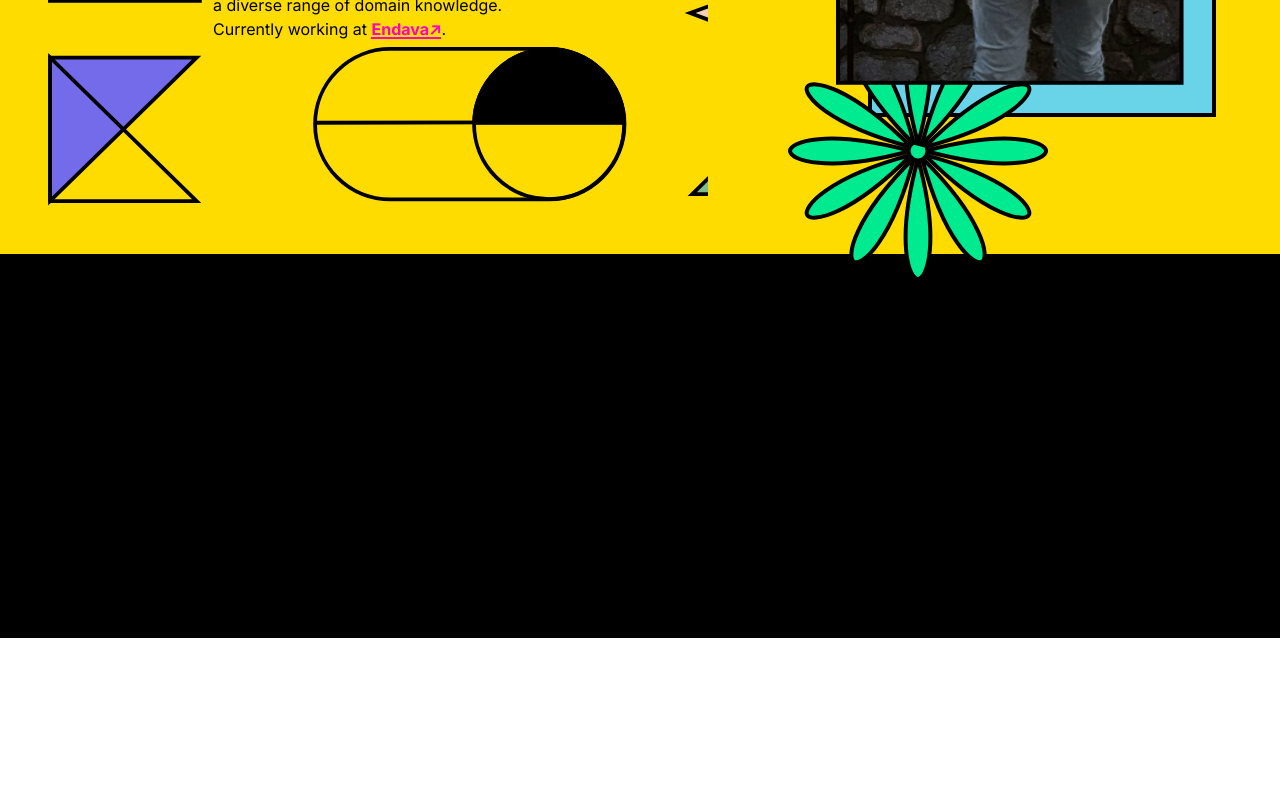
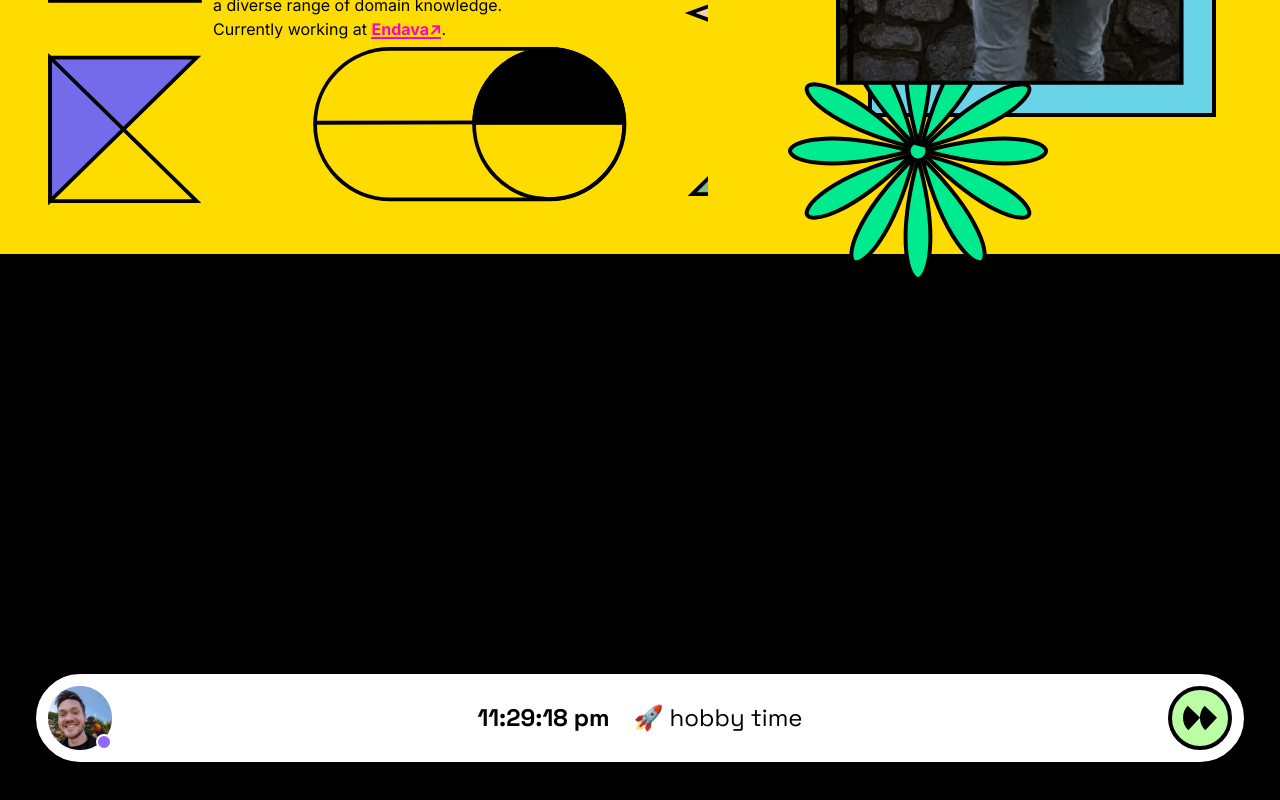
Before and after one commit to BenFranzi/benfranzi.com, a Next.js app: page / in a window 1280 px wide. Shown: the part 740-1540 px from the top of the page. Before the commit the page ends 1378 px from the top, so only its background shows below. Built offline with nearby package versions, Linux system fonts and the light colour scheme.

Commit message:
feature: add status pill

```diff
--- a/src/app/(home)/components/Status.tsx
+++ b/src/app/(home)/components/Status.tsx
@@ -1,5 +1,11 @@
+import StatusPill from "@/app/(home)/components/StatusPill";
+
 export default function Status() {
     return (
-        <div className="bg-primary h-96"></div>
+        <div className="bg-primary py-96">
+            <div className="mx-auto p-8">
+                    <StatusPill/>
+            </div>
+        </div>
     )
 }
--- /dev/null
+++ b/src/app/(home)/components/StatusPill/index.tsx
@@ -0,0 +1,36 @@
+'use client';
+
+import { Space_Grotesk } from "next/font/google";
+import styles from './styles.module.css';
+import Image from 'next/image';
+import {useEffect, useMemo, useState} from "react";
+import {ArrowSvg} from "@/assets/inlineSvgs";
+const styledFont = Space_Grotesk({ subsets: ['latin']});
+
+function getActivity(date: Date) {
+    return { emoji: '🚀', label: 'hobby time' };
+}
+
+export default function StatusPill() {
+    const [time, setTime] = useState(new Date());
+    const formattedTime = useMemo(() => time.toLocaleTimeString('en-AU'), [time]);
+    const activity = useMemo(() => getActivity(time), [time]);
+
+    return (
+        <div className={`${styledFont.className} ${styles.statusPill}`}>
+            <div className={styles.profilePicture}>
+                <Image src="/status-me.png" width={64}  height={64} alt="Ben's profile picture" />
+            </div>
+            <div className={styles.copy}>
+                <span className={styles.time}>{formattedTime}</span>
+                <div className={styles.activity}>
+                    <span>{activity.emoji}</span>
+                    <span>{activity.label}</span>
+                </div>
+            </div>
+            <div className={styles.cta}>
+                <ArrowSvg />
+            </div>
+        </div>
+    )
+}
--- /dev/null
+++ b/src/app/(home)/components/StatusPill/styles.module.css
@@ -0,0 +1,75 @@
+.statusPill {
+    border-radius: 9999px;
+    border: 4px solid black;
+    display: flex;
+    gap: 12px;
+    align-items: center;
+    padding: 12px;
+    @apply bg-secondary;
+    justify-content: space-between;
+    font-size: 24px;
+}
+
+.profilePicture {
+    height: 64px;
+    aspect-ratio: 1;
+    border-radius: 100%;
+    position: relative;
+}
+
+.profilePicture::before, .profilePicture::after {
+    content: '';
+    position: absolute;
+    border-radius: 100%;
+    right: 0;
+    bottom: 0;
+    width: 16px;
+    aspect-ratio: 1;
+}
+.profilePicture::before {
+    border: 2px solid;
+    @apply bg-accent-status;
+    @apply border-secondary;
+}
+
+.profilePicture::after {
+    @apply bg-accent-status;
+    animation: pulse 2s ease-in-out infinite;
+}
+
+@keyframes pulse {
+    0% {
+        transform: scale(.33);
+    }
+    80%, 100% {
+        transform: scale(1.5);
+        opacity: 0;
+    }
+}
+
+
+.time {
+    font-weight: bold;
+}
+
+.activity {
+    display: flex;
+    gap: 6px;
+}
+
+.copy {
+    display: flex;
+    gap: 0 24px;
+    flex-wrap: wrap;
+}
+
+.cta {
+    height: 64px;
+    aspect-ratio: 1;
+    border-radius: 100%;
+    display: flex;
+    align-items: center;
+    justify-content: center;
+    border: 4px solid black;
+    @apply bg-accent-secondary;
+}
--- a/tailwind.config.ts
+++ b/tailwind.config.ts
@@ -13,6 +13,7 @@ const config: Config = {
       "accent-primary": "#FFDC00",
       "accent-secondary": "#BAFDA2",
       "accent-tertiary": "#69D3E8",
+      "accent-status": "#9168FC",
     },
     borderRadius: {
       "circle": "100%",
```
Also changed, not shown: public/status-me.png (added).
